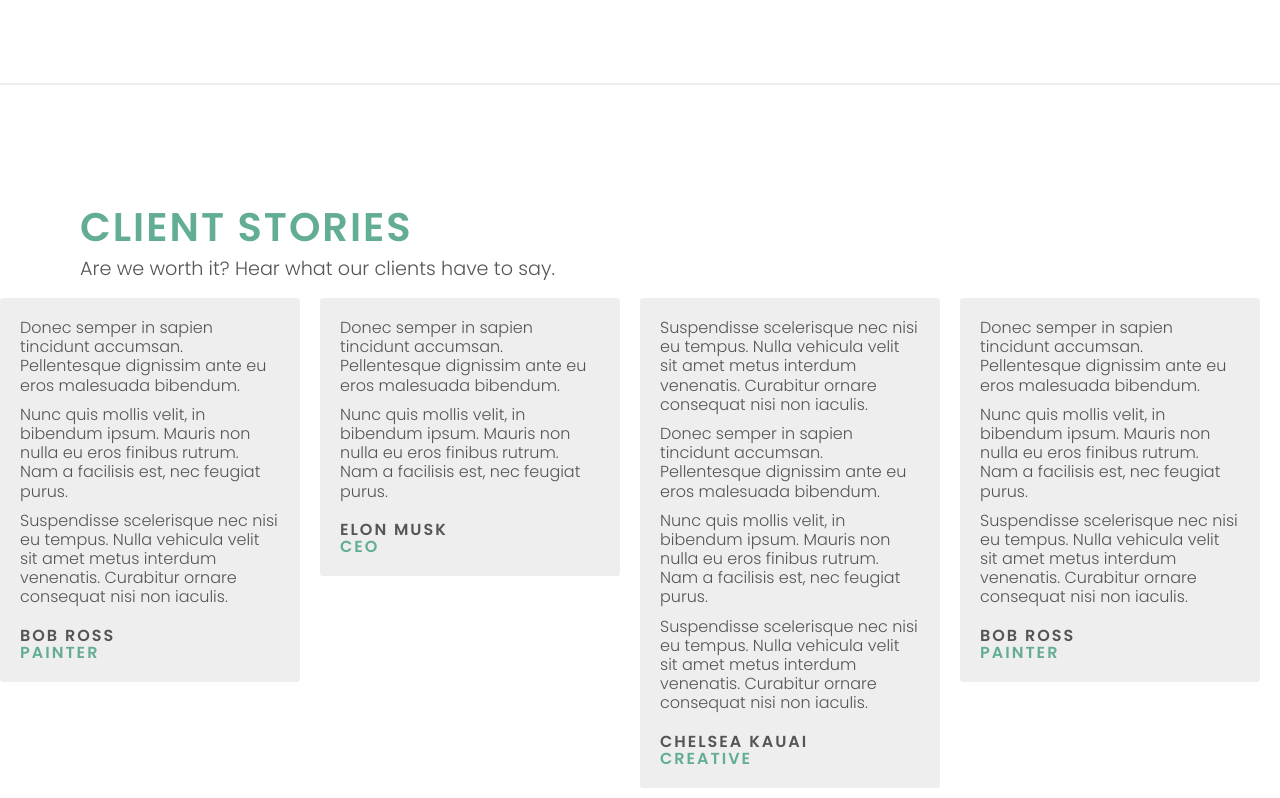
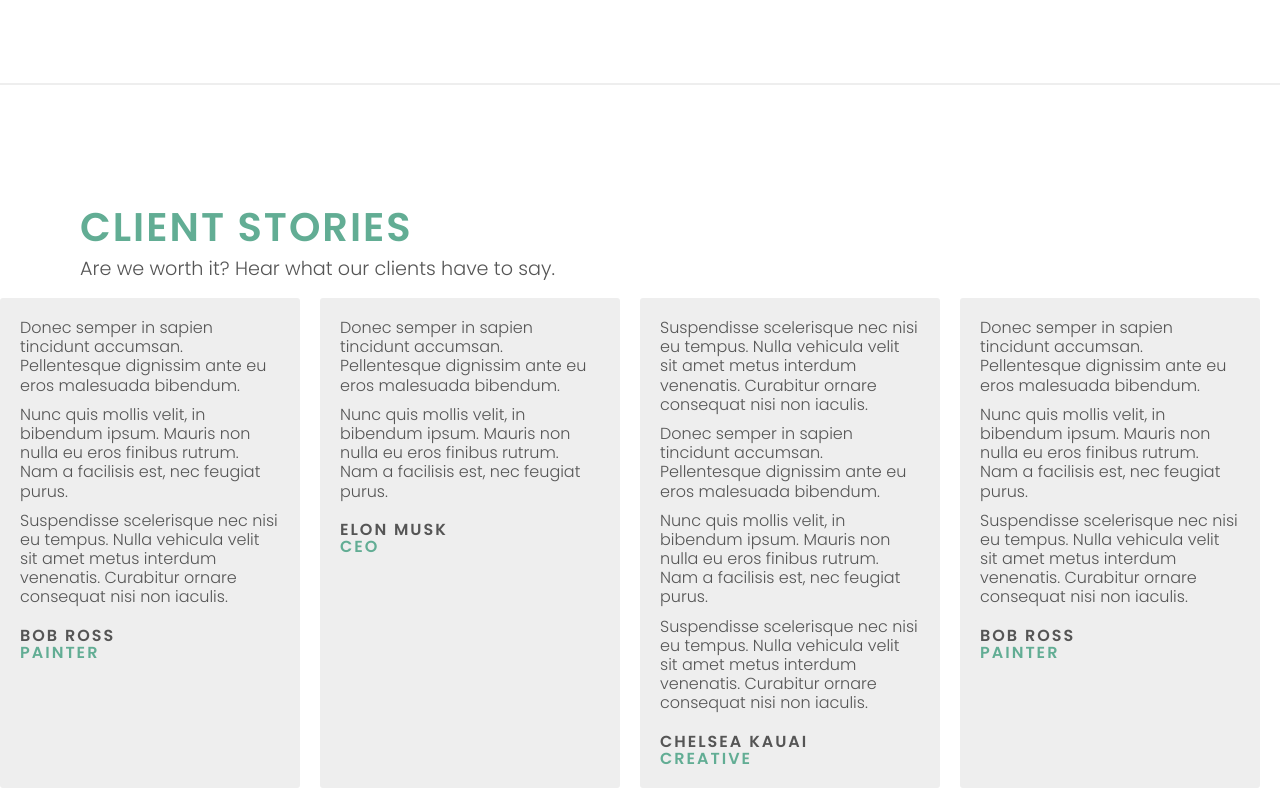
Before and after one commit to ohaanika/nextjs-website, a Next.js app: page / in a window 1280 px wide. Shown: the part 2787-3585 px from the top of the page. Built offline with nearby package versions, Linux system fonts and the light colour scheme; a web font is replaced by a local one.

Commit message:
feat(components): same height for client story cards

```diff
--- a/components/carousel/carousel.module.css
+++ b/components/carousel/carousel.module.css
@@ -20,5 +20,5 @@
 	scroll-snap-align: center;
 	display: inline-block;
 	border-radius: 3px;
-	height: fit-content;
+	/* height: fit-content; */
 }
```
